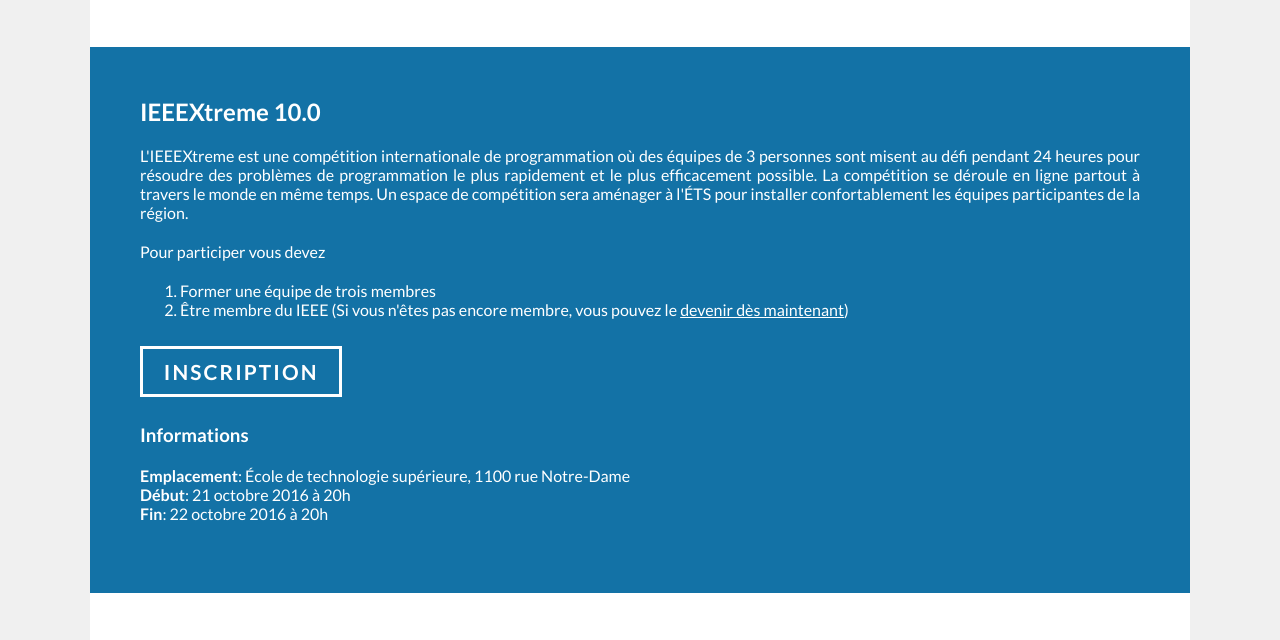
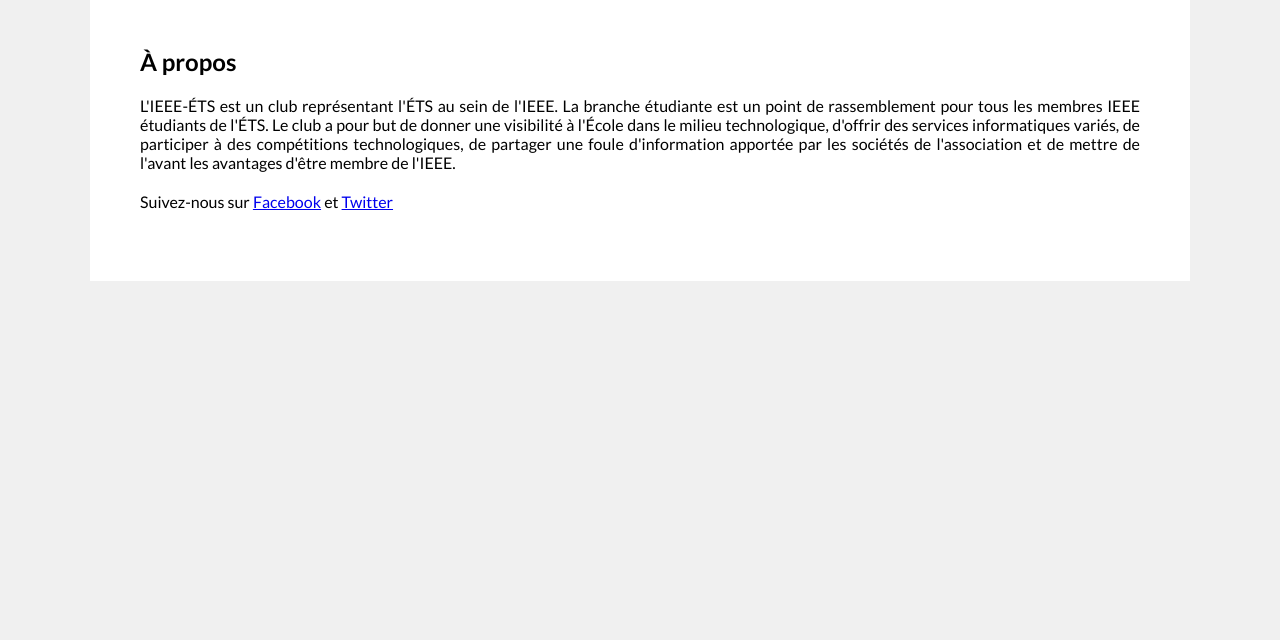
Before and after one commit to ieee-ets/ieee-ets.github.io, a plain HTML site: page index.html in a window 1280 px wide. Shown: the part 92-732 px from the top of the page. Drawn offline with Linux system fonts and the light colour scheme.

Commit message:
Update index.html

```diff
--- a/index.html
+++ b/index.html
@@ -19,34 +19,6 @@
         <h1 class="logo">IEEE-ÉTS <span class="subtitle">Branche étudiante de l'École de technologie supérieure</span></h1>
       </div>
 
-      <div class="ieeextreme">
-        <h2>IEEEXtreme 10.0</h2>
-        <p>
-          L'IEEEXtreme est une compétition internationale de programmation où des équipes de 3 personnes sont misent au défi pendant 24 heures pour résoudre des problèmes de programmation le plus rapidement et le plus efficacement possible.
-          La compétition se déroule en ligne partout à travers le monde en même temps.
-          Un espace de compétition sera aménager à l'ÉTS pour installer confortablement les équipes participantes de la région.
-        </p>
-        <p>
-          Pour participer vous devez
-        </p>
-        <ol>
-          <li>Former une équipe de trois membres</li>
-          <li>Être membre du IEEE (Si vous n'êtes pas encore membre, vous pouvez le <a href="http://ieee.org/join">devenir dès maintenant</a>)</li>
-        </ol>
-        <p>
-
-        </p>
-        <p class="cta">
-          <a class="btn" href="https://docs.google.com/forms/d/e/1FAIpQLSdmRp5DCMujQcKBuh_igg0MW3h1cce5x1oBNXIeuasAlMTY4w/viewform">Inscription</a>
-        </p>
-        <h3>Informations</h3>
-        <p>
-          <b>Emplacement</b>: École de technologie supérieure, 1100 rue Notre-Dame</br>
-          <b>Début</b>: 21 octobre 2016 à 20h</br>
-          <b>Fin</b>: 22 octobre 2016 à 20h</br>
-        </p>
-      </div>
-
       <div class="main">
         <h2>À propos</h2>
         <p>
```
